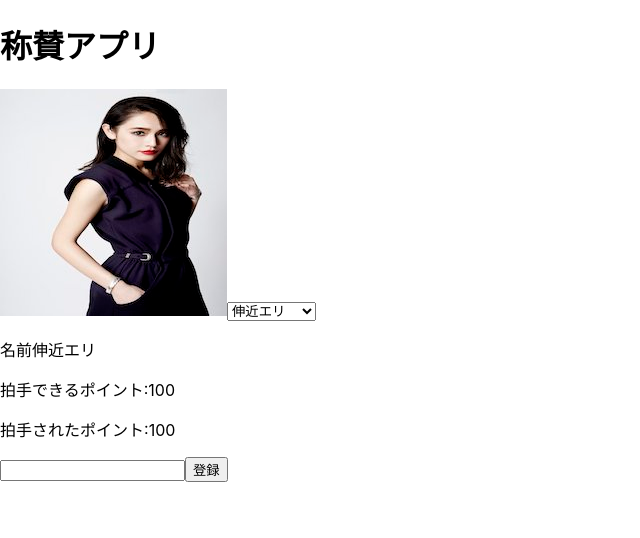
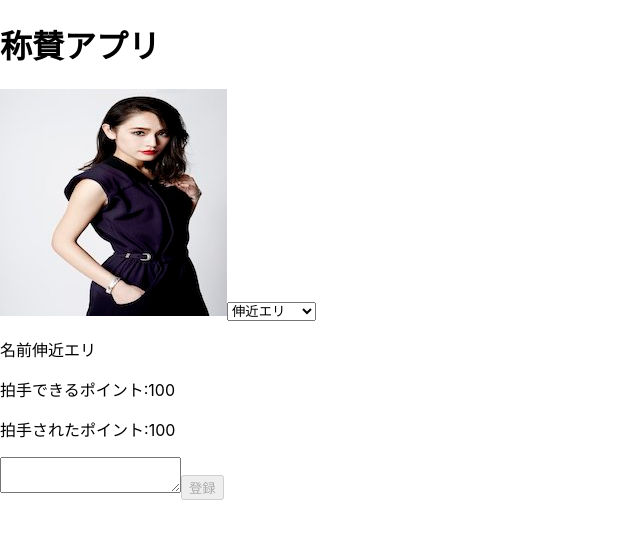
Before and after one commit to westtail/2020Intern_Assignment, a React (Create React App) app: page / in a window 1280 px wide. Shown: the top 538 px of the page, without its empty margins (0-640 px from the left). Built offline with nearby package versions, Linux system fonts and the light colour scheme.

Commit message:
投稿フォームチェックの実装

```diff
--- a/src/main.js
+++ b/src/main.js
@@ -28,7 +28,8 @@ export default class Main extends Component {
         selectedUser: selectUserDate,
         id: selectUserDate.id,
         posts: postDate,
-        newPost: ''
+        newPost: '',
+        disabled: true
       };
       console.log("state",this.state);
     }
@@ -38,7 +39,8 @@ export default class Main extends Component {
         selectedUser: setUserList[0],
         id: 0,
         posts: [],
-        newPost: ''
+        newPost: '',
+        disabled: true
       };
       localStorage.setItem('flag',JSON.stringify(true))
       localStorage.setItem('post',JSON.stringify([]))
@@ -48,9 +50,19 @@ export default class Main extends Component {
   }
   // 入力値関数
   onInput = (e) => {
-    this.setState({
-      newPost: e.target.value
-    });
+    const word = e.target.value
+    console.log(word.length)
+    if(word.length>= 5){
+      this.setState({
+        newPost: e.target.value,
+        disabled: false
+      });
+    }
+    else{
+      this.setState({
+        disabled: true
+      });
+    }
   }
   // 追加関数
   addTodo = () => {
@@ -107,17 +119,16 @@ export default class Main extends Component {
     <div>
     <h1>称賛アプリ</h1>
       <div>
-        <img src={selectedUser.image}></img>
+        <img src={selectedUser.image} alt="user"></img>
         <select size="1" value={this.state.id} onChange={ (e)=>{ this.selectUser(e)} }>{userItmes}</select>
         <p>名前{selectedUser.name}</p>
         <p>拍手できるポイント:{selectedUser.applausePoint}</p>
         <p>拍手されたポイント:{selectedUser.applaudedPoint}</p>
-
       </div>
-      <div>
-        <input type="text" onInput={this.onInput} />
-        <button onClick={this.addTodo} >登録</button>
-      </div>
+      <form>
+        <textarea type="text" onInput={this.onInput} ></textarea>
+        <button onClick={this.addTodo} disabled={this.state.disabled}>登録</button>
+      </form>
       <ul>
         {posts.map((post, index) => <li key={index}>
           {post}
```
